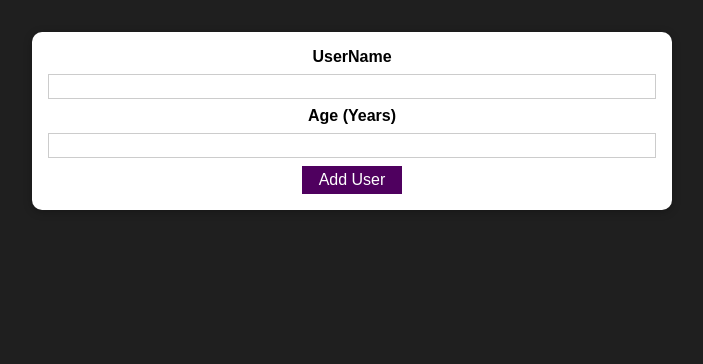
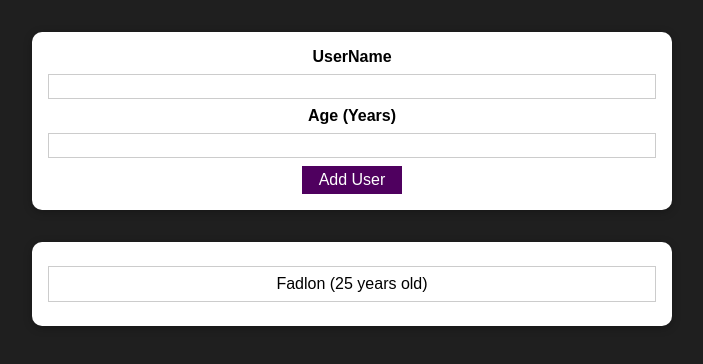
Before and after one commit to Or-Fadlon/React-Complete-Guide---User-Age-Project, a React (Create React App) app: page / in a window 1280 px wide. Shown: the top 364 px of the page, without its empty margins (288-991 px from the left). Built offline with nearby package versions, Linux system fonts and the light colour scheme.

Commit message:
users list added

```diff
--- a/src/App.js
+++ b/src/App.js
@@ -1,10 +1,20 @@
+import { useState } from "react";
 import "./App.css";
 import AddUser from "./components/Users/AddUser.js";
+import UsersList from "./components/Users/UsersList";
 
 function App() {
+  const [usersList, setUsersList] = useState([{ id: 0, userName: "Fadlon", age: 25 }]);
+  const addUserHandler = (userName, age) => {
+    setUsersList((prev) => {
+      return [...prev, { id: prev.length, userName: userName, age: age }];
+    });
+  };
+
   return (
     <div className="App">
-      <AddUser />
+      <AddUser onAddUser={addUserHandler} />
+      <UsersList users={usersList} />
     </div>
   );
 }
--- a/src/components/Users/AddUser.js
+++ b/src/components/Users/AddUser.js
@@ -3,7 +3,7 @@ import Card from "../UI/Card";
 import Button from "../UI/Button";
 import { useState } from "react";
 
-function AddUser() {
+function AddUser(props) {
   const [enteredUserName, setEnteredUserName] = useState("");
   const [enteredAge, setEnteredAge] = useState("");
 
@@ -18,7 +18,7 @@ function AddUser() {
     event.preventDefault();
     if (enteredUserName.trim().length === 0 || enteredAge.trim().length === 0)
       return;
-    console.log(enteredUserName, enteredAge);
+    props.onAddUser(enteredUserName,+enteredAge);
     setEnteredUserName("");
     setEnteredAge("");
   };
--- /dev/null
+++ b/src/components/Users/User.js
@@ -0,0 +1,11 @@
+import classes from "./User.module.css";
+
+function User(props) {
+  return (
+    <li key={props.userData.id}>
+      {props.userData.userName} ({props.userData.age} years old)
+    </li>
+  );
+}
+
+export default User;
--- /dev/null
+++ b/src/components/Users/UsersList.js
@@ -0,0 +1,17 @@
+import classes from "./UsersList.module.css";
+import User from "./User.js";
+import Card from "../UI/Card.js";
+
+function UsersList(props) {
+  const list = props.users.map((item) => {
+    return <User userData={item} />;
+  });
+
+  return (
+    <Card className={classes.users}>
+      <ul>{list}</ul>
+    </Card>
+  );
+}
+
+export default UsersList;
--- /dev/null
+++ b/src/components/Users/UsersList.module.css
@@ -0,0 +1,16 @@
+.users {
+    margin: 2rem auto;
+    width: 90%;
+    max-width: 40rem;
+  }
+
+  .users ul {
+    list-style: none;
+    padding: 1rem;
+  }
+
+  .users li {
+    border: 1px solid #ccc;
+    margin: 0.5rem 0;
+    padding: 0.5rem;
+  }
```
Also changed, not shown: src/components/Users/User.module.css (added).
